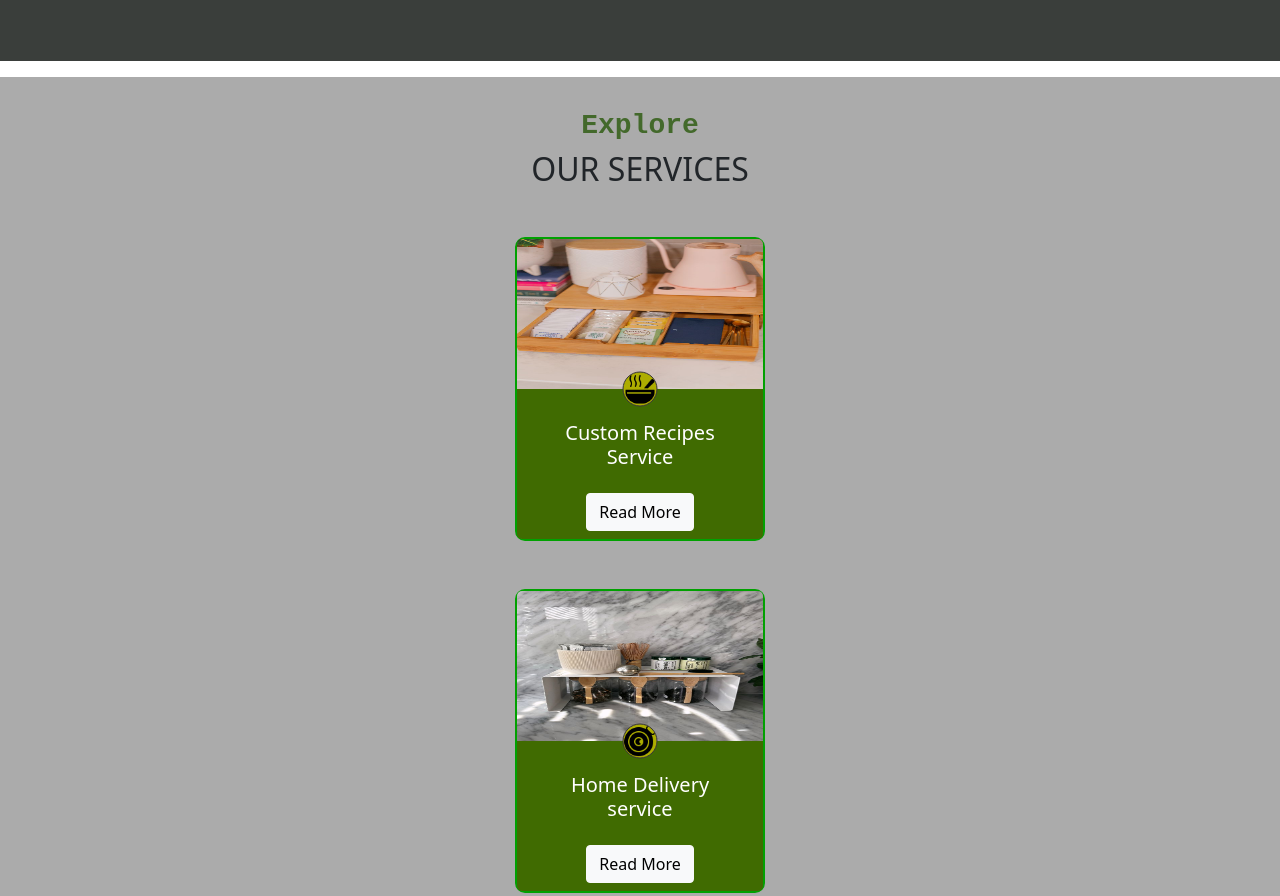
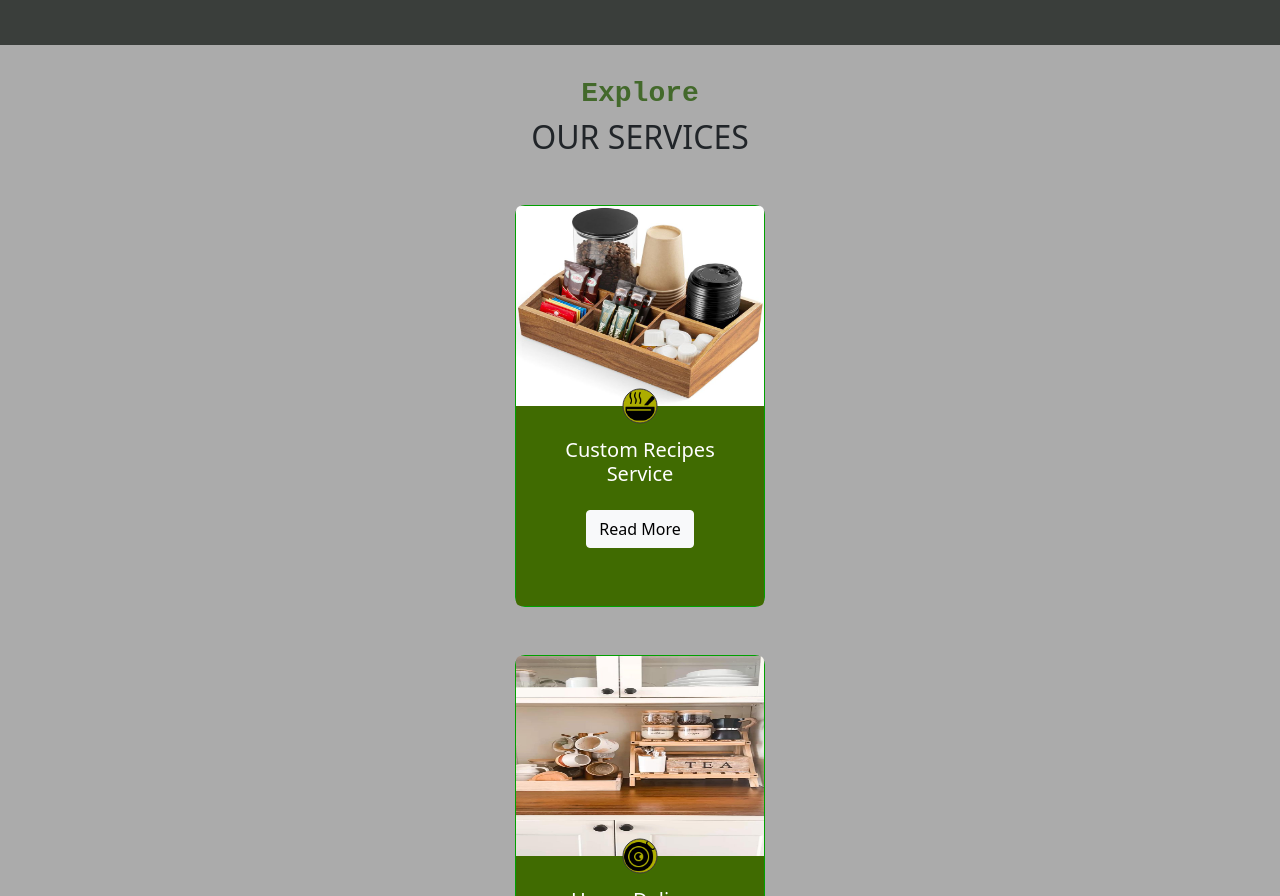
Before and after one commit to qoyman/Capstone-project, a plain HTML site: page index.html in a window 1280 px wide. Shown: the part 2862-3758 px from the top of the page. Drawn offline with nearby package versions, Linux system fonts and the light colour scheme.

Commit message:
mobile screen adjustment

```diff
--- a/index.html
+++ b/index.html
@@ -22,7 +22,7 @@
         <button class="btn btn-success sec1-btn">EXPLORE</button>
     </div>
 
-    <section class="sec2 text-center d-md-flex gap-3 mt-3" >
+    <section class="sec2 text-center d-md-flex gap-3 mt-0" >
         <div class="row ">
          <div class="col-lg-3 col-md-6">
             <img src="images/us-made.png" alt="">
@@ -48,7 +48,7 @@
     </section>
 
     <section class="text-lg-start p-3 my-5 d-lg-flex mx-lg-auto sec-5">
-        <img src="images/teahome.png" alt="" class="w-75 border-3 rounded-4 w-md-70 sec5-img">
+        <img src="images/darkcoffee.png" alt="" class="w-75 rounded-4 w-md-70 sec5-img">
         <div class="mx-auto mt-3 mx-lg-4 mt-lg-5">
             <h4>About Our</h4>
             <h2>Tea station</h2>
@@ -57,7 +57,6 @@
             <button class="btn btn-success px-4 border-0 py-2">LEARN MORE</button>
         </div>
     </section>
-
 
     <section class="sec3 mt-3 p-3">
     <div class="row">
@@ -89,14 +88,14 @@
         </div>
     </section>
 
-    <section class="sec-4 text-center mt-3 pt-3 p-3">
+    <section class="sec-4 text-center mt-0 pt-3 p-3">
         <div class="out-explore mb-5 mt-3">
             <h3>Explore</h3>
             <h2>OUR SERVICES</h2>
         </div>
         <div>
             <div class="sec4-pad mb-5">
-                <img src="images/teahome.png" alt="" class="sec4-dimg w-100">
+                <img src="images/wood acacia.png" alt="" class="sec4-dimg w-100">
                 <img src="images/Soup Plate.png" alt="" class="sec4-mid">
                 <div class="sec4-pad1 pt-3 ">
                    <h6 class="p-3 mx-3">Custom Recipes Service</h6>
@@ -106,7 +105,7 @@
                 </div>
             </div>
             <div class="sec4-pad mb-5">
-                <img src="images/orgainzetea.png" alt="" class="sec4-dimg w-100">
+                <img src="images/CoffeeTeaCorner.png" alt="" class="sec4-dimg w-100">
                 <img src="images/Tank Mine.png" alt="" class="sec4-mid">
                 <div class="sec4-pad1 pt-3">
                   <h6 class="p-3 mx-3">Home Delivery service</h6>
@@ -116,7 +115,7 @@
                 </div>
             </div>
             <div class="sec4-pad mb-5">
-                <img src="images/teastorage.png" alt="" class="sec4-dimg w-100">
+                <img src="images/teadelivery.png" alt="" class="sec4-dimg w-100">
                 <img src="images/Soup Plate.png" alt="" class="sec4-mid">
                 <div class="sec4-pad1 pt-3">
                   <h6 class="p-3 mx-3">Tea Delivery Service</h6>
--- a/style.scss
+++ b/style.scss
@@ -118,14 +118,14 @@
 
     width: 250px;
     height: fit-content;
-    border: 2px solid rgb(1, 161, 1);
+    border: 1px solid rgb(1, 161, 1);
     position: relative;
     border-radius: 10px;
 
 
     .sec4-dimg {
         width: 250px;
-        height: 150px;
+        height: 200px;
         border-top-left-radius: 5px;
         border-top-right-radius: 5px;
 
@@ -134,7 +134,7 @@
 
     .sec4-pad1 {
         background-color: rgb(64, 107, 1);
-        height: 150px;
+        height: 200px;
         border-bottom-left-radius: 5px;
         border-bottom-right-radius: 5px;
 
```
Also changed, not shown: images/CoffeeTeaCorner.png (added), images/darkcoffee.png (added), images/teadelivery.png (added), images/wood acacia.png (added), style.css.
